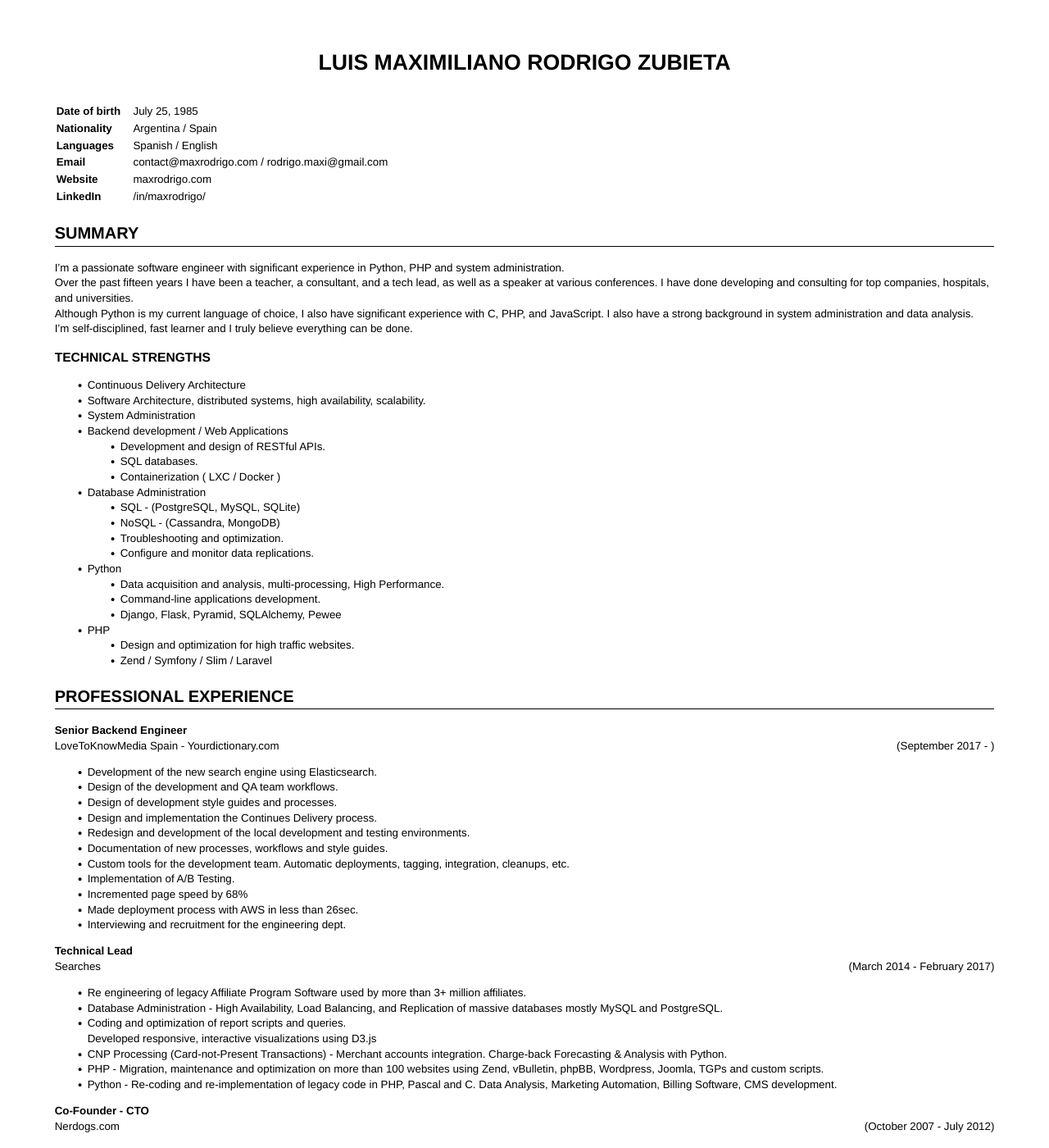
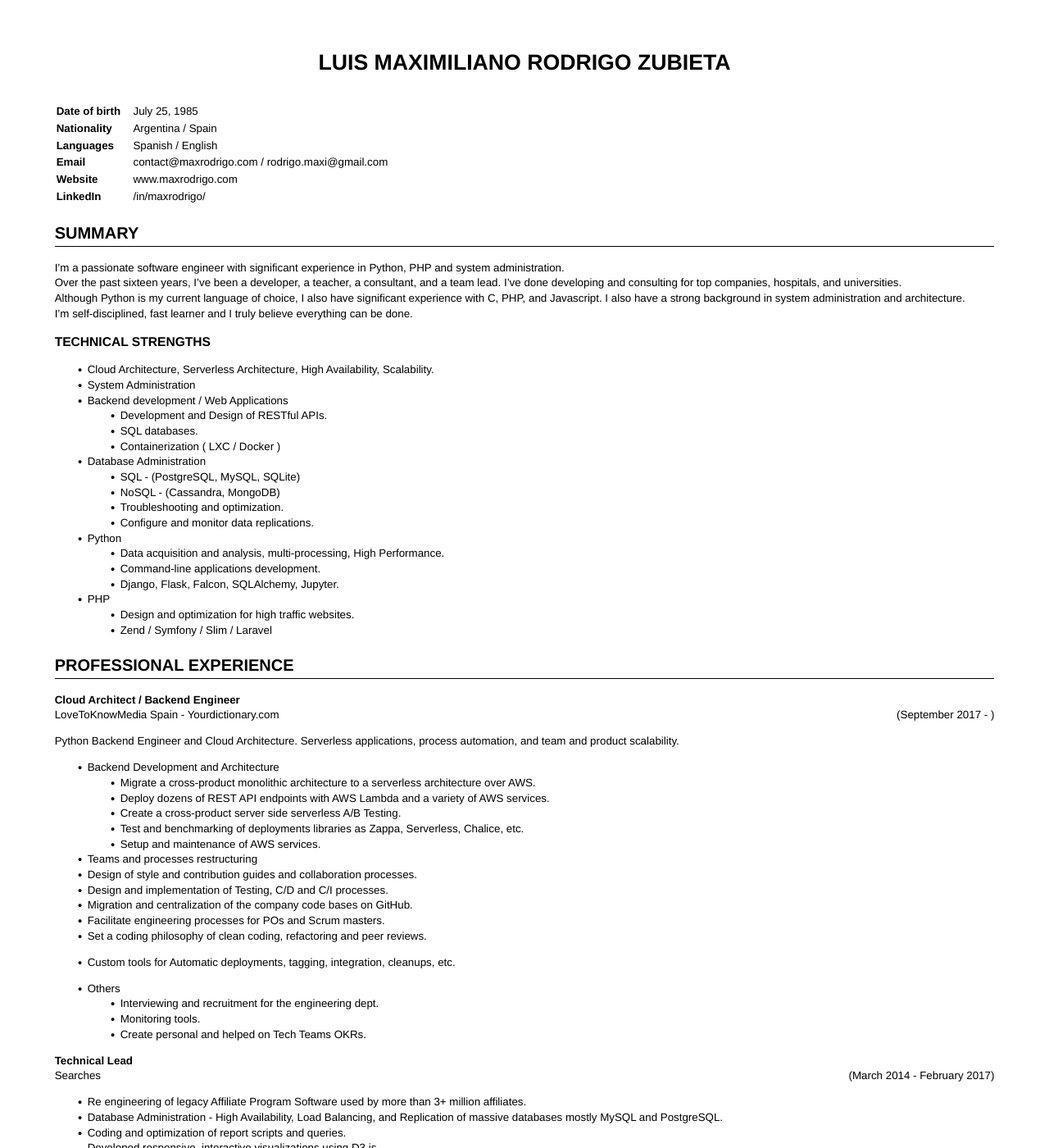
Before and after one commit to maxrodrigo/maxrodrigo.github.io, a Jekyll site: the page built from resume.md, in a window 1280 px wide and 1400 px high. Shown: the whole window at 82% size. Built offline with Jekyll 4.4.1, drawn with Linux system fonts in a browser that asks for light colours.

Commit message:
Update Resume

```diff
--- a/resume.md
+++ b/resume.md
@@ -10,24 +10,23 @@ show_in_menu: false
 |Nationality | Argentina / Spain |
 |Languages | Spanish / English |
 |Email | [contact@maxrodrigo.com](mailto:contact@maxrodrigo.com) / [rodrigo.maxi@gmail.com](mailto:rodrigo.maxi@gmail.com) |
-|Website | [maxrodrigo.com](https://maxrodrigo.com) |
+|Website | [www.maxrodrigo.com](https://www.maxrodrigo.com) |
 |LinkedIn | [/in/maxrodrigo/](https://www.linkedin.com/in/maxrodrigo/) |
 
 ## Summary
 
-I'm a passionate software engineer with significant experience in Python, PHP and system administration.
-Over the past fifteen years I have been a teacher, a consultant, and a tech lead, as well as a speaker at various conferences. I have done developing and consulting for top companies, hospitals, and universities.
-Although Python is my current language of choice, I also have significant experience with C, PHP, and JavaScript. I also have a strong background in system administration and data analysis.
-I'm self-disciplined, fast learner and I truly believe everything can be done.
+I’m a passionate software engineer with significant experience in Python, PHP and system administration.
+Over the past sixteen years, I’ve been a developer, a teacher, a consultant, and a team lead. I’ve done developing and consulting for top companies, hospitals, and universities.
+Although Python is my current language of choice, I also have significant experience with C, PHP, and Javascript. I also have a strong background in system administration and architecture.
+I’m self-disciplined, fast learner and I truly believe everything can be done.
 
 
 ### TECHNICAL STRENGTHS
 
-- Continuous Delivery Architecture
-- Software Architecture, distributed systems, high availability, scalability.
+- Cloud Architecture, Serverless Architecture, High Availability, Scalability.
 - System Administration
 - Backend development / Web Applications
-  - Development and design of RESTful APIs.
+  - Development and Design of RESTful APIs.
   - SQL databases.
   - Containerization ( LXC / Docker )
 - Database Administration
@@ -38,28 +37,38 @@ I'm self-disciplined, fast learner and I truly believe everything can be done.
 - Python
   - Data acquisition and analysis, multi-processing, High Performance.
   - Command-line applications development.
-  - Django, Flask, Pyramid, SQLAlchemy, Pewee
+  - Django, Flask, Falcon, SQLAlchemy, Jupyter.
 - PHP
   - Design and optimization for high traffic websites.
   - Zend / Symfony / Slim / Laravel
 
 ## Professional Experience
 
-__Senior Backend Engineer__
+__Cloud Architect / Backend Engineer__
 LoveToKnowMedia Spain - Yourdictionary.com
 <span class="date">(September 2017 - )</span>
 
-- Development of the new search engine using Elasticsearch.
-- Design of the development and QA team workflows.
-- Design of development style guides and processes.
-- Design and implementation the Continues Delivery process.
-- Redesign and development of the local development and testing environments.
-- Documentation of new processes, workflows and style guides.
-- Custom tools for the development team. Automatic deployments, tagging, integration, cleanups, etc.
-- Implementation of A/B Testing.
-- Incremented page speed by 68%
-- Made deployment process with AWS in less than 26sec.
-- Interviewing and recruitment for the engineering dept.
+Python Backend Engineer and Cloud Architecture. Serverless applications, process automation, and team and product scalability.
+
+- Backend Development and Architecture
+  - Migrate a cross-product monolithic architecture to a serverless architecture over AWS.
+  - Deploy dozens of REST API endpoints with AWS Lambda and a variety of AWS services.
+  - Create a cross-product server side serverless A/B Testing.
+  - Test and benchmarking of deployments libraries as Zappa, Serverless, Chalice, etc.
+  - Setup and maintenance of AWS services.
+
+- Teams and processes restructuring
+- Design of style and contribution guides and collaboration processes.
+- Design and implementation of Testing, C/D and C/I processes.
+- Migration and centralization of the company code bases on GitHub.
+- Facilitate engineering processes for POs and Scrum masters.
+- Set a coding philosophy of clean coding, refactoring and peer reviews.
+- Custom tools for Automatic deployments, tagging, integration, cleanups, etc.
+
+- Others
+  - Interviewing and recruitment for the engineering dept.
+  - Monitoring tools.
+  - Create personal and helped on Tech Teams OKRs.
 
 __Technical Lead__
 Searches
```
Also changed, not shown: 4 other files.
